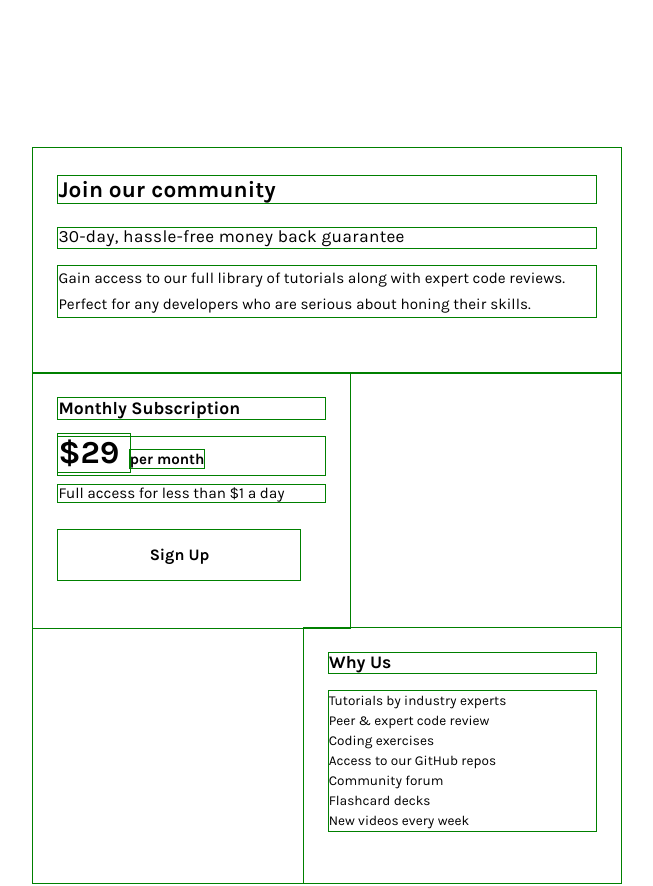
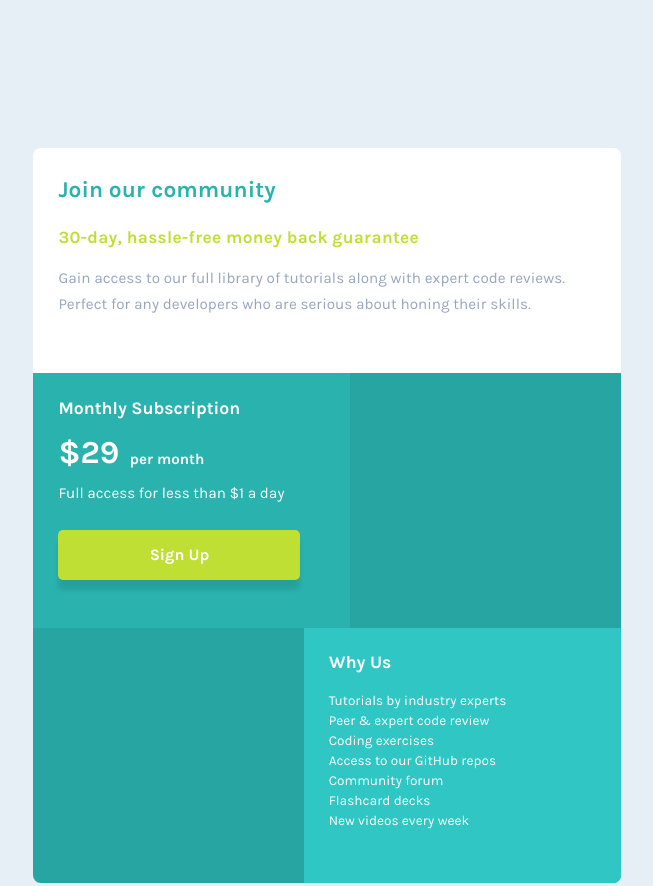
Before and after one commit to gusfoca/single-price-grid-component, a plain HTML site: page index.html in a window 1280 px wide. Shown: the top 886 px of the page, without its empty margins (313-966 px from the left). Drawn offline with Linux system fonts and the light colour scheme.

Commit message:
Add colors and borders

```diff
--- a/styles/main.css
+++ b/styles/main.css
@@ -31,12 +31,19 @@
     outline: inherit;
 }
 
+body {
+    background-color: hsl(204, 43%, 93%);
+}
+
 main {
     --margin-side: calc(34.74vw - 98.28px);
     margin: calc(40.31px + 8.45vw) var(--margin-side) calc(46.72px + 8.08vw) var(--margin-side);
     max-width: max-content;
 
-    outline: solid 1px green;
+    --main-border-radius: calc(0.2816901vw + 3.94366px);
+    border-radius: var(--main-border-radius);
+    background-color: white;
+    /* outline: solid 1px green;     */
 }
 
 .intro {
@@ -53,19 +60,24 @@ main {
     */
     overflow: hidden;
     max-width: max-content;
+    border-bottom-left-radius: min(8px, var(--main-border-radius));
+    border-bottom-right-radius: min(8px, var(--main-border-radius));
     --child-width: calc(308.53px + 0.657vw);
+    background-color: hsl(179, 62%, 40%);
 }
 
 .subscription {
     display: inline-block;
     width: var(--child-width);
-    height: calc(214.03px + 3.19vw);
+    height: min(260px, calc(214.03px + 3.19vw));
+    background-color: hsl(179, 62%, 43%);
 }
 
 .why-us {
     float: right;
     width: var(--child-width);
-    height: calc(214.03px + 3.19vw);
+    height: min(260px, calc(214.03px + 3.19vw));
+    background-color: hsl(179, 62%, 48%);
 }
 /*                                    End of Container layout
 /*==========================================================*/
@@ -86,10 +98,11 @@ section {
 }
 
 h1 {
-    font-size: calc(0.4657vw + 16.6535px);
+    font-size: min(23.36px, calc(0.4657vw + 16.6535px));
     font-weight: bold;
     letter-spacing:calc(0.81127px - 0.056338vw);
     margin-bottom: 25px;
+    color: hsl(179, 62%, 43%);
 }
 
 h2 {
@@ -104,18 +117,25 @@ h2 {
 }
 
 .intro > p:first-of-type {
-    font-size: calc(0.22535vw + 14.355px); /* 0.95:1.1rem */
+    font-size: min(17.6px, calc(0.22535vw + 14.355px)); /* 0.95:1.1rem */
+    font-weight: bold;
     letter-spacing: calc(0.03286vw - 0.12324px);  /* 0:0.35px */
     line-height: 1.22rem;
     margin-bottom: 18px;
     width: 100%;
+    color: hsl(71, 73%, 54%);
 }
 
 .intro p {
-    font-size: calc(0.1802817vw + 12.92395px);     /* 0.85:0.97rem */
+    font-size: min(15.52px, calc(0.1802817vw + 12.92395px));     /* 0.85:0.97rem */
     letter-spacing: calc(0.0032864vw - 0.012324px);  /* 0:0.035px */
     line-height: 1.6rem;
     width: min(100%, 558px);
+    color: hsl(218, 22%, 67%);
+}
+
+.details {
+    color: white;
 }
 
 .subscription p:last-of-type {
@@ -140,10 +160,13 @@ h2 {
 
 .subscription .button {
     font-weight: bold;
-    width: calc(274.507px - 2.5352113vw);       /* 265:238px */
+    width: max(238px, calc(274.507px - 2.5352113vw));       /* 265:238px */
     height: 50px;
     line-height: 50px;
     text-align: center;
+    border-radius: 5px;
+    background-color: hsl(71, 73%, 54%);
+    box-shadow: 0 10px 5px rgba(0,0,0,0.1);
 }
 
 .why-us {
```
